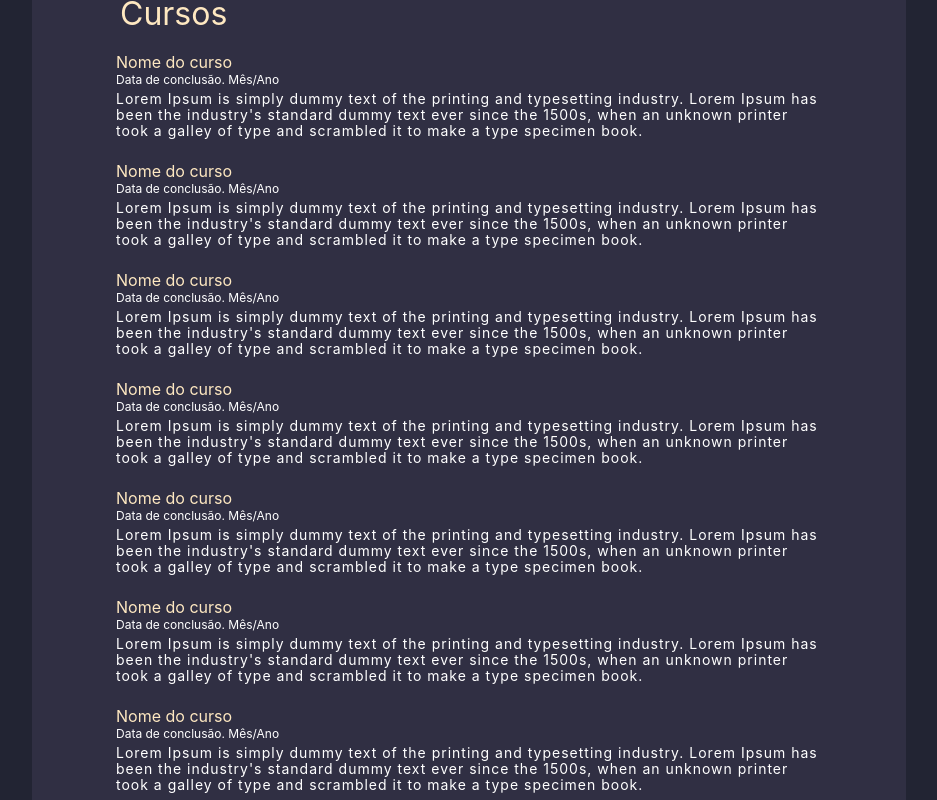
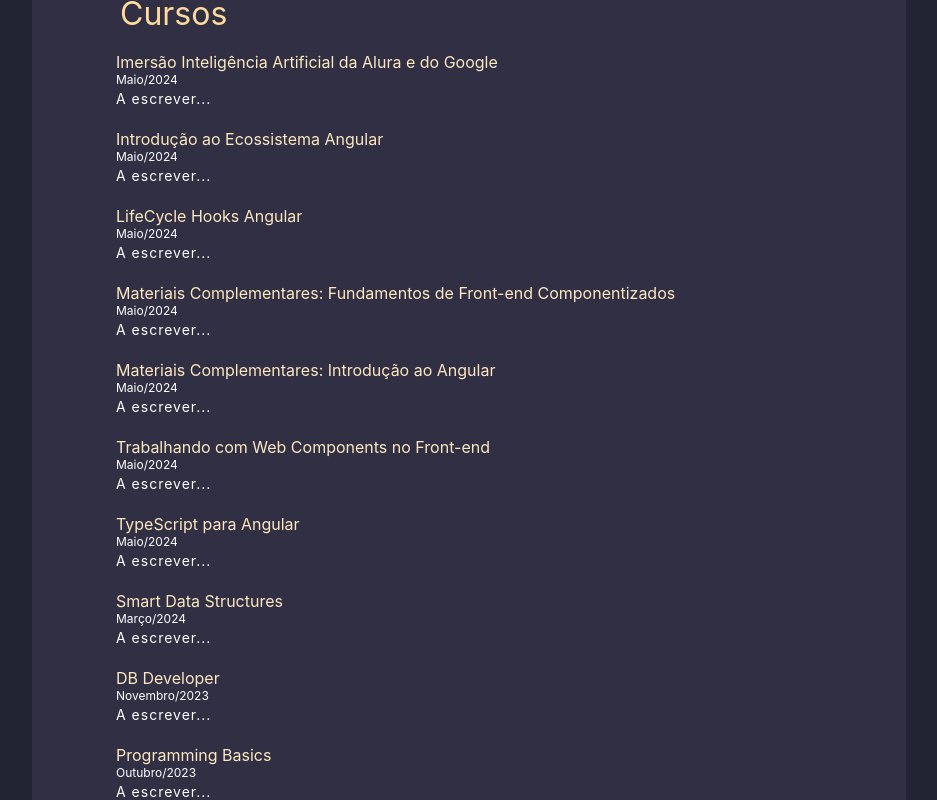
Before and after one commit to carolina-diniz/caroldiniz, an Angular app: page /formacoes in a window 1280 px wide. Shown: the part 500-1300 px from the top of the page, without its empty margins (171-1108 px from the left). Built offline with nearby package versions, Linux system fonts and the light colour scheme.

Commit message:
adiciona interatividade

```diff
--- a/src/app/core/components/card-portifolio/card-portifolio.component.css
+++ b/src/app/core/components/card-portifolio/card-portifolio.component.css
@@ -4,6 +4,11 @@
   width: 265px;
   padding: 24px;
   cursor: pointer;
+}
+
+.container:hover {
+  width: 265px;
+  padding: 24px;
 }
 
 h2 {
--- a/src/app/core/components/cursos/cursos.component.css
+++ b/src/app/core/components/cursos/cursos.component.css
@@ -5,6 +5,7 @@
 .curso h2 {
   font-size: 16px;
   margin-bottom: 4px;
+  color: var(--color1);
 }
 
 .curso span {
--- a/src/app/core/components/cursos/cursos.component.html
+++ b/src/app/core/components/cursos/cursos.component.html
@@ -1,10 +1,7 @@
 <div class="curso">
-  <h2>Nome do curso</h2>
-  <span>Data de conclusão. Mês/Ano</span>
-  <p>
-    Lorem Ipsum is simply dummy text of the printing and typesetting
-    industry. Lorem Ipsum has been the industry's standard dummy text ever
-    since the 1500s, when an unknown printer took a galley of type and
-    scrambled it to make a type specimen book.
-  </p>
+  <a target="_blank" href="{{ src }}">
+    <h2>{{ titulo }}</h2>
+  </a>
+  <span>{{ conclusao }}</span>
+  <p>{{ descricao }}</p>
 </div>
--- a/src/app/core/components/header/header.component.html
+++ b/src/app/core/components/header/header.component.html
@@ -1,8 +1,11 @@
 <header>
   <div class="header_container">
     <div class="logo">
+      <a routerLink="portifolio">
+
       <span>{{ name.toUpperCase() }}</span>
       <span class="logo_r">DINIZ</span>
+      </a>
     </div>
     <nav>
       <ul>
--- a/src/app/pages/formacao/formacao.component.html
+++ b/src/app/pages/formacao/formacao.component.html
@@ -15,17 +15,13 @@
   </div>
   <div class="cursos">
     <h1>Cursos</h1>
-    <app-cursos></app-cursos>
-    <app-cursos></app-cursos>
-    <app-cursos></app-cursos>
-    <app-cursos></app-cursos>
-    <app-cursos></app-cursos>
-    <app-cursos></app-cursos>
-    <app-cursos></app-cursos>
-    <app-cursos></app-cursos>
-    <app-cursos></app-cursos>
-    <app-cursos></app-cursos>
-    <app-cursos></app-cursos>
-    <app-cursos></app-cursos>
+    <div *ngFor="let curso of cursos">
+      <app-cursos
+        titulo="{{ curso.titulo }}"
+        conclusao="{{ curso.conclusao }}"
+        descricao="{{ curso.descricao }}"
+        src="{{ curso.src }}"
+      ></app-cursos>
+    </div>
   </div>
 </div>
--- a/src/app/pages/formacao/formacao.component.ts
+++ b/src/app/pages/formacao/formacao.component.ts
@@ -3,8 +3,73 @@
 @Component({
   selector: 'app-formacao',
   templateUrl: './formacao.component.html',
-  styleUrl: './formacao.component.css'
+  styleUrl: './formacao.component.css',
 })
 export class FormacaoComponent {
+  cursos = [
+    {
+      titulo: 'Imersão Inteligência Artificial da Alura e do Google',
+      conclusao: 'Maio/2024',
+      descricao: 'A escrever...',
+      src: 'https://cursos.alura.com.br/immersion/certificate/user/caroldinizc21'
+    },
+    {
+      titulo: 'Introdução ao Ecossistema Angular',
+      conclusao: 'Maio/2024',
+      descricao: 'A escrever...',
+      src: 'https://www.dio.me/certificate/Y80TXFPC'
+    },
+    {
+      titulo: 'LifeCycle Hooks Angular',
+      conclusao: 'Maio/2024',
+      descricao: 'A escrever...',
+      src: 'https://www.dio.me/certificate/TNAVNFWQ'
+    },
+    {
+      titulo: 'Materiais Complementares: Fundamentos de Front-end Componentizados',
+      conclusao: 'Maio/2024',
+      descricao: 'A escrever...',
+      src: 'https://www.dio.me/certificate/UMDBLA3A'
+    },
+    {
+      titulo: 'Materiais Complementares: Introdução ao Angular',
+      conclusao: 'Maio/2024',
+      descricao: 'A escrever...',
+      src: 'https://www.dio.me/certificate/GEOPJAVZ'
+    },
+    {
+      titulo: 'Trabalhando com Web Components no Front-end',
+      conclusao: 'Maio/2024',
+      descricao: 'A escrever...',
+      src: 'https://www.dio.me/certificate/WN0XSCNL'
+    },
+    {
+      titulo: 'TypeScript para Angular',
+      conclusao: 'Maio/2024',
+      descricao: 'A escrever...',
+      src: 'https://www.dio.me/certificate/PYGCZWUF'
+    },
+    {
+      titulo: 'Smart Data Structures',
+      instituicao: 'Descomplica Faculdade Digital',
+      conclusao: 'Março/2024',
+      descricao: 'A escrever...',
+      src: 'https://certificados.descomplica.com.br/graduacao/9196db37d0cb724f6287e4af1018ea68ca03c5c12ba0a655cbddcc68320bbfec'
+    },
+    {
+      titulo: 'DB Developer',
+      instituicao: 'Descomplica Faculdade Digital',
+      conclusao: 'Novembro/2023',
+      descricao: 'A escrever...',
+      src: 'https://certificados.descomplica.com.br/graduacao/38e6f71177a0b122dc03d77bcb048e5190f467c20069ce29e38d3715a94c5a09'
+    },
+    {
+      titulo: 'Programming Basics',
+      instituicao: 'Descomplica Faculdade Digital',
+      conclusao: 'Outubro/2023',
+      descricao: 'A escrever...',
+      src: 'https://certificados.descomplica.com.br/graduacao/239dec6242f09f0e3ed8355a4c0a8141467aef495e93282ada7df1f28812c6ab'
+    },
 
+  ];
 }
--- a/src/app/pages/habilidades/habilidades.component.css
+++ b/src/app/pages/habilidades/habilidades.component.css
@@ -1,5 +1,6 @@
 .container {
   max-width: 874px;
+  min-height: 419px;
 }
 
 .skills {
--- a/src/app/pages/habilidades/habilidades.component.html
+++ b/src/app/pages/habilidades/habilidades.component.html
@@ -3,7 +3,7 @@
   <h2>{{ title }}</h2>
   <div class="skills">
     <div class="skill" *ngFor="let skill of skills">
-      <a>
+      <a (click)="selectSkill(skill.title, skill.description)">
         <img src="{{ skill.src }}" alt="" />
       </a>
     </div>
--- a/src/app/pages/habilidades/habilidades.component.ts
+++ b/src/app/pages/habilidades/habilidades.component.ts
@@ -9,15 +9,7 @@
 export class HabilidadesComponent {
   title = 'Angular';
   description = `
-  Lorem Ipsum is simply dummy text of the printing and typesetting industry.
-      Lorem Ipsum has been the industry's standard dummy text ever since the
-      1500s, when an unknown printer took a galley of type and scrambled it to
-      make a type specimen book. It has survived not only five centuries, but
-      also the leap into electronic typesetting, remaining essentially
-      unchanged. It was popularised in the 1960s with the release of Letraset
-      sheets containing Lorem Ipsum passages, and more recently with desktop
-      publishing software like Aldus PageMaker including versions of Lorem
-      Ipsum.
+  Conheci o Angular na faculdade, com a matéria de desenvolvimento mobile.
   `;
 
   skills: Skills[] = [
@@ -25,99 +17,55 @@
       title: 'Angular',
       src: 'https://cdn.jsdelivr.net/gh/devicons/devicon@latest/icons/angular/angular-original.svg',
       description: `
-    Lorem Ipsum is simply dummy text of the printing and typesetting industry.
-        Lorem Ipsum has been the industry's standard dummy text ever since the
-        1500s, when an unknown printer took a galley of type and scrambled it to
-        make a type specimen book. It has survived not only five centuries, but
-        also the leap into electronic typesetting, remaining essentially
-        unchanged. It was popularised in the 1960s with the release of Letraset
-        sheets containing Lorem Ipsum passages, and more recently with desktop
-        publishing software like Aldus PageMaker including versions of Lorem
-        Ipsum.`,
+        Conheci o Angular na faculdade, com a matéria de desenvolvimento mobile.
+      `,
     },
     {
       title: 'TypeScript',
       src: 'https://cdn.jsdelivr.net/gh/devicons/devicon@latest/icons/typescript/typescript-original.svg',
       description: `
-    Lorem Ipsum is simply dummy text of the printing and typesetting industry.
-        Lorem Ipsum has been the industry's standard dummy text ever since the
-        1500s, when an unknown printer took a galley of type and scrambled it to
-        make a type specimen book. It has survived not only five centuries, but
-        also the leap into electronic typesetting, remaining essentially
-        unchanged. It was popularised in the 1960s with the release of Letraset
-        sheets containing Lorem Ipsum passages, and more recently with desktop
-        publishing software like Aldus PageMaker including versions of Lorem
-        Ipsum.`,
+        Conheço o JavaScript há x anos e por causa do angular comecei a aprender TypeScript.
+      `,
     },
     {
       title: 'MongoDB',
       src: 'https://cdn.jsdelivr.net/gh/devicons/devicon@latest/icons/mongodb/mongodb-plain-wordmark.svg',
       description: `
-    Lorem Ipsum is simply dummy text of the printing and typesetting industry.
-        Lorem Ipsum has been the industry's standard dummy text ever since the
-        1500s, when an unknown printer took a galley of type and scrambled it to
-        make a type specimen book. It has survived not only five centuries, but
-        also the leap into electronic typesetting, remaining essentially
-        unchanged. It was popularised in the 1960s with the release of Letraset
-        sheets containing Lorem Ipsum passages, and more recently with desktop
-        publishing software like Aldus PageMaker including versions of Lorem
-        Ipsum.`,
+        Conheci em um curso
+      `,
     },
     {
       title: 'Discord.js',
       src: 'https://cdn.jsdelivr.net/gh/devicons/devicon@latest/icons/discordjs/discordjs-plain.svg',
       description: `
-    Lorem Ipsum is simply dummy text of the printing and typesetting industry.
-        Lorem Ipsum has been the industry's standard dummy text ever since the
-        1500s, when an unknown printer took a galley of type and scrambled it to
-        make a type specimen book. It has survived not only five centuries, but
-        also the leap into electronic typesetting, remaining essentially
-        unchanged. It was popularised in the 1960s with the release of Letraset
-        sheets containing Lorem Ipsum passages, and more recently with desktop
-        publishing software like Aldus PageMaker including versions of Lorem
-        Ipsum.`,
+        A biblioteca que mais tenho conhecimento atualmente.
+      `,
     },
     {
       title: 'MySQL',
       src: 'https://cdn.jsdelivr.net/gh/devicons/devicon@latest/icons/mysql/mysql-original-wordmark.svg',
       description: `
-    Lorem Ipsum is simply dummy text of the printing and typesetting industry.
-        Lorem Ipsum has been the industry's standard dummy text ever since the
-        1500s, when an unknown printer took a galley of type and scrambled it to
-        make a type specimen book. It has survived not only five centuries, but
-        also the leap into electronic typesetting, remaining essentially
-        unchanged. It was popularised in the 1960s with the release of Letraset
-        sheets containing Lorem Ipsum passages, and more recently with desktop
-        publishing software like Aldus PageMaker including versions of Lorem
-        Ipsum.`,
+        Não possuo grande conhecimento, mas sei o suficiente
+      `,
     },
     {
       title: 'Python',
       src: 'https://cdn.jsdelivr.net/gh/devicons/devicon@latest/icons/python/python-original-wordmark.svg',
       description: `
-    Lorem Ipsum is simply dummy text of the printing and typesetting industry.
-        Lorem Ipsum has been the industry's standard dummy text ever since the
-        1500s, when an unknown printer took a galley of type and scrambled it to
-        make a type specimen book. It has survived not only five centuries, but
-        also the leap into electronic typesetting, remaining essentially
-        unchanged. It was popularised in the 1960s with the release of Letraset
-        sheets containing Lorem Ipsum passages, and more recently with desktop
-        publishing software like Aldus PageMaker including versions of Lorem
-        Ipsum.`,
+        Não possuo grande conhecimento, mas sei o suficiente
+      `,
     },
     {
       title: 'Java',
-      src: "https://cdn.jsdelivr.net/gh/devicons/devicon@latest/icons/java/java-original-wordmark.svg",
+      src: 'https://cdn.jsdelivr.net/gh/devicons/devicon@latest/icons/java/java-original-wordmark.svg',
       description: `
-    Lorem Ipsum is simply dummy text of the printing and typesetting industry.
-        Lorem Ipsum has been the industry's standard dummy text ever since the
-        1500s, when an unknown printer took a galley of type and scrambled it to
-        make a type specimen book. It has survived not only five centuries, but
-        also the leap into electronic typesetting, remaining essentially
-        unchanged. It was popularised in the 1960s with the release of Letraset
-        sheets containing Lorem Ipsum passages, and more recently with desktop
-        publishing software like Aldus PageMaker including versions of Lorem
-        Ipsum.`,
+        conheci na faculdade e me apaixonei, depois que apanhei para aprender orientação a objetos.
+      `,
     },
   ];
+
+  selectSkill(title: string, description: string) {
+    this.title = title;
+    this.description = description;
+  }
 }
--- a/src/styles.css
+++ b/src/styles.css
@@ -65,7 +65,7 @@
 
 h1 {
   font-size: 32px;
-  color: var(--color1);
+  color: var(--color5);
 }
 
 a {
```
Also changed, not shown: src/app/core/components/cursos/cursos.component.ts (+6 -3 lines).
